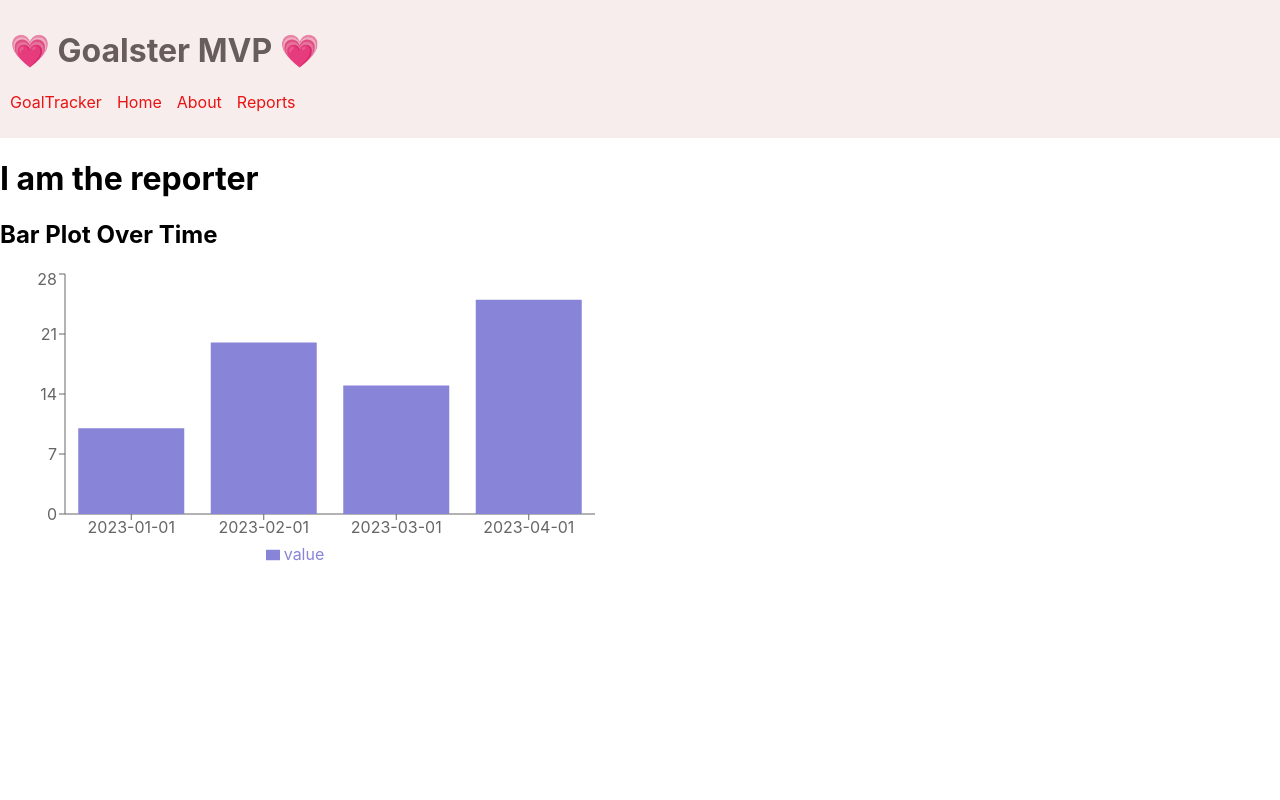
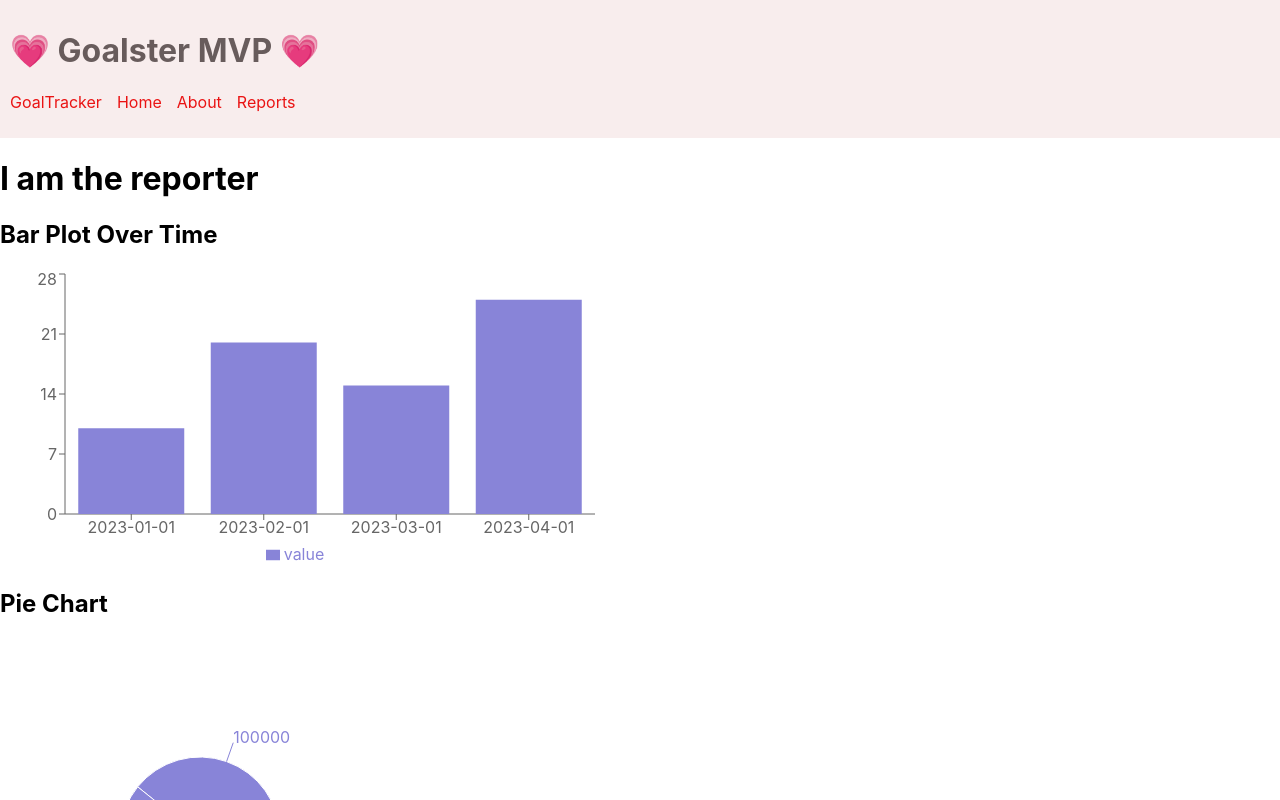
Before and after one commit to benjamin-jacobson/SE-Phase-2-Project, a React (Create React App) app: page /reports in a window 1280 px wide. Shown: the top 800 px of the page. Built offline with nearby package versions, Linux system fonts and the light colour scheme; data requests are answered from the project's data file.

Commit message:
Basic piechart functionality

```diff
--- /dev/null
+++ b/src/components/PieChartzzz.js
@@ -0,0 +1,26 @@
+import React from 'react';
+import { PieChart, Pie, Legend, Tooltip, ResponsiveContainer } from 'recharts';
+
+function PieChartzzz({data}){
+
+  return (
+    <div>
+      <h2>Pie Chart</h2>
+      <PieChart width={400} height={400}>
+          <Pie
+            dataKey="value"
+            isAnimationActive={false}
+            data={data}
+            cx="50%"
+            cy="50%"
+            outerRadius={80}
+            fill="#8884d8"
+            label
+          />
+          <Tooltip />
+        </PieChart>
+    </div>
+  );
+};
+
+export default PieChartzzz;
--- a/src/pages/Reports.js
+++ b/src/pages/Reports.js
@@ -1,12 +1,30 @@
+import { useOutletContext } from "react-router-dom";
 import BarPlotOverTime from "../components/BarChartOverTime";
+import PieChartzzz from "../components/PieChartzzz";
+import { useState, useEffect } from "react";
 
 function Reports() {
+  let data = useOutletContext()
+
+  const [newData,setNewData] = useState([])
+  useEffect(() => {
+    const url = "http://localhost:4000/animals"
+    fetch(url,
+      {method: "GET",
+      headers: {"Content-Type":"application/json"}
+    })
+    .then((res) => res.json())
+    .then((dataa) => setNewData(dataa))
+    .catch(error => console.error(error));
+  },[])
+
     return (
       <>
         <main>
           <h1>I am the reporter
           </h1>
           <BarPlotOverTime />
+          <PieChartzzz data={newData} />
         </main>
       </>
     );
```
